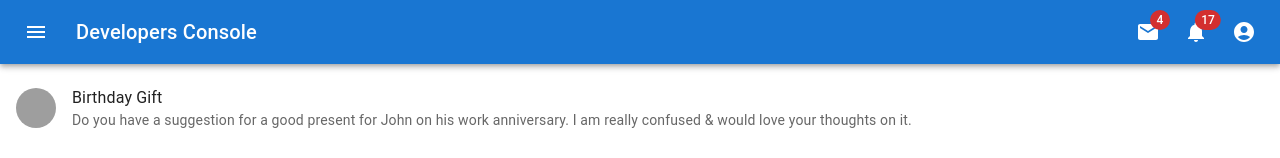
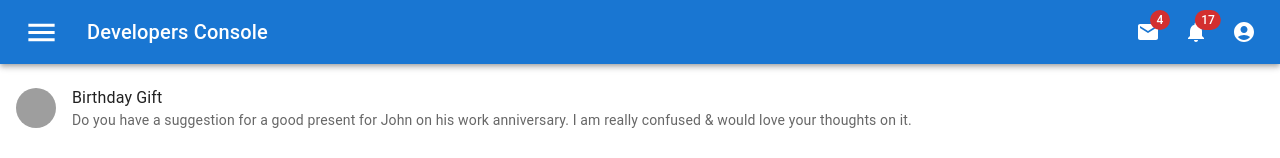
Before and after one commit to jahrulezfrancis/developers-console, a React (Create React App) app: page / in a window 1280 px wide. Shown: the top 158 px of the page. Built offline with nearby package versions, Linux system fonts and the light colour scheme; grey boxes are pictures that could not be loaded.

Commit message:
Updated header Icons

```diff
--- a/src/AppBar.jsx
+++ b/src/AppBar.jsx
@@ -11,7 +11,7 @@ import MenuIcon from '@mui/icons-material/Menu';
 import AccountCircle from '@mui/icons-material/AccountCircle';
 import MailIcon from '@mui/icons-material/Mail';
 import NotificationsIcon from '@mui/icons-material/Notifications';
-import AccountCircleIcon from '@mui/icons-material/AccountCircle';
+import DashboardIcon from '@mui/icons-material/Dashboard';
 
 export default function NavigationBar() {
     const [anchorEl, setAnchorEl] = React.useState(null);
@@ -122,7 +122,7 @@ export default function NavigationBar() {
                         aria-label="open drawer"
                         sx={{ mr: 2 }}
                     >
-                        <MenuIcon />
+                        <MenuIcon fontSize='large' />
                     </IconButton>
                     <Typography
                         variant="h6"
@@ -169,7 +169,7 @@ export default function NavigationBar() {
                             onClick={handleMobileMenuOpen}
                             color="inherit"
                         >
-                            <AccountCircleIcon fontSize='large' />
+                            <DashboardIcon fontSize='large' />
                         </IconButton>
                     </Box>
                 </Toolbar>
```
